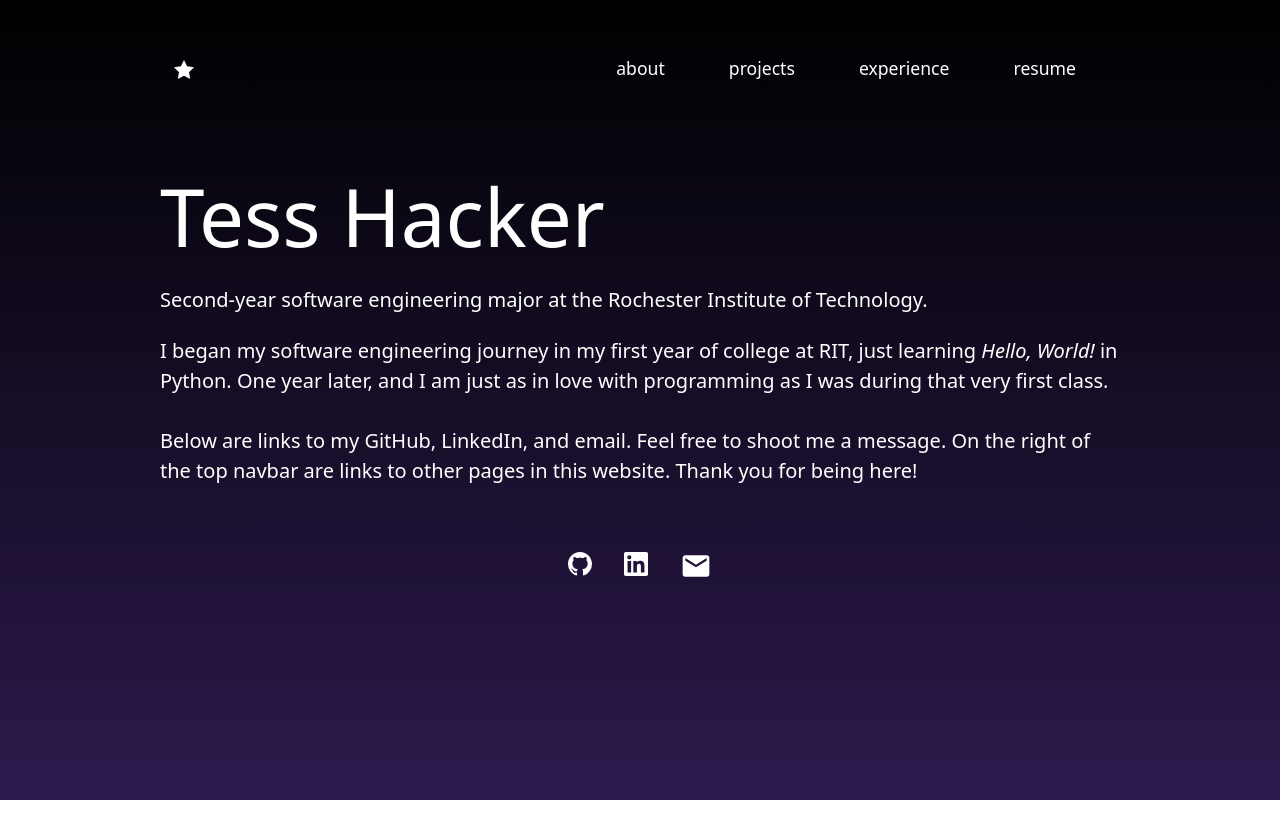
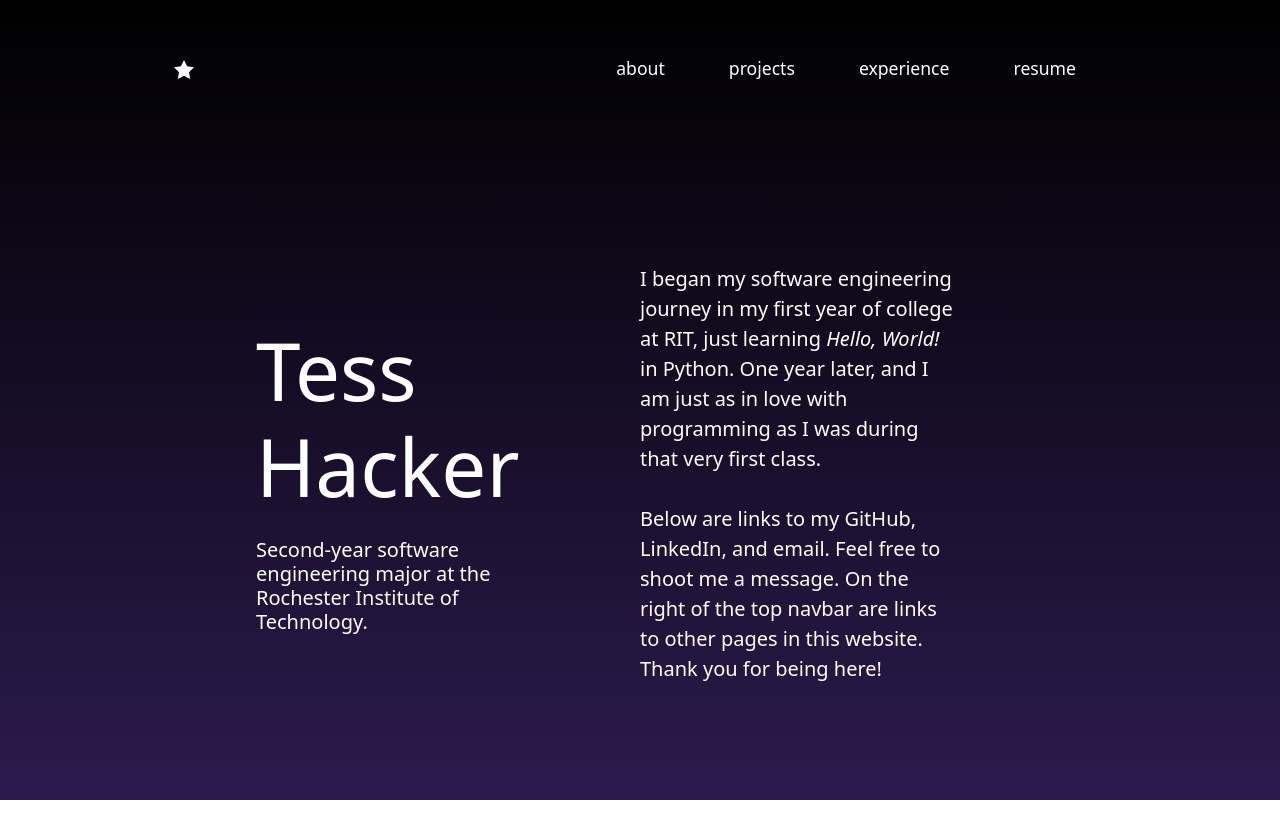
Before and after one commit to saltyypanda/personal-website, a React (Create React App) app in the folder my-app/: page / in a window 1280 px wide. Shown: the top 838 px of the page. Before the commit the page ends 800 px from the top, so only its background shows below. Built offline with nearby package versions, Linux system fonts and the light colour scheme.

Commit message:
Styled home container as flexbox with children with equal spacing, deleted pb image, replaced with about me code

```diff
--- a/my-app/src/styles.scss
+++ b/my-app/src/styles.scss
@@ -44,16 +44,20 @@ $display-1-size: 3rem;
   height: 100vh;
 }
 
-.home-text {
-  color: white;
-  font-weight: 500;
+.home-container {
+  display: flex;
+  padding: 10%;
+  width: 100%;
+  justify-content: space-between;
+  align-items: center;
+
+  // border: 1rem solid white;
+  // border-style: double;
 }
 
-.home-image-container {
-  display: flex;
-  justify-content: center;
-  align-items: center;
-  margin-top: 10%;
+.home-child {
+  flex: 1;
+  margin-right: 70px; /* Adjust the margin as needed */
 }
 
 .code-text {
@@ -67,10 +71,6 @@ $display-1-size: 3rem;
 
   letter-spacing: .15em;
   position: relative;
-}
-
-.home-images {
-  margin-left: 70px;
 }
 
 .contact-button {
```
